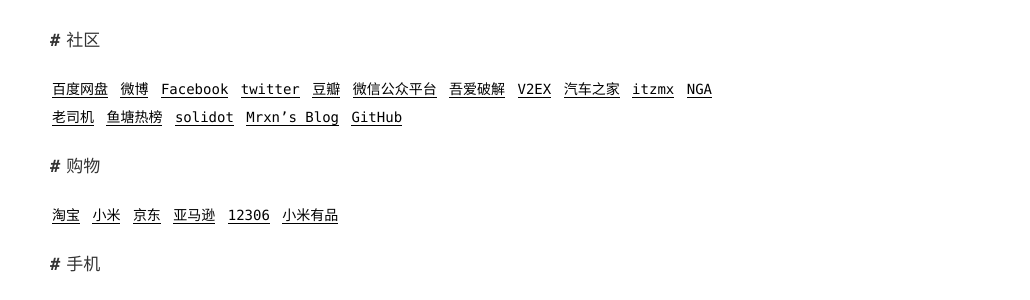
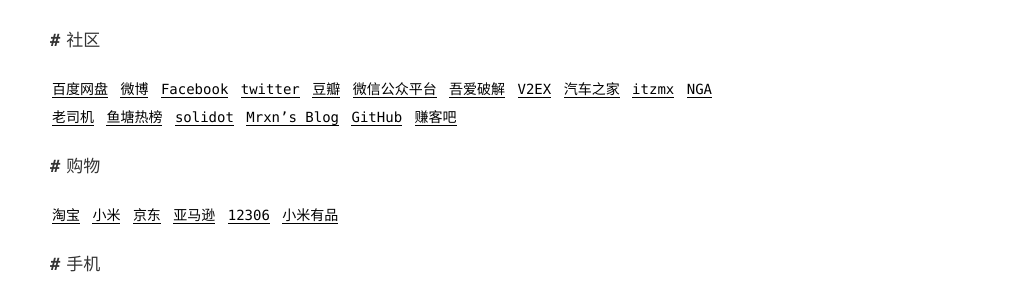
Before and after one commit to admans/admans.github.io, a Jekyll site: the page built from pages/navi.md, in a window 1280 px wide. Shown: the part 151-451 px from the top of the page, without its empty margins (250-1280 px from the left). Built offline with Jekyll 4.4.1, drawn with Linux system fonts in a browser that asks for light colours.

Commit message:
Update navi.md
新增“赚客吧”

```diff
--- a/pages/navi.md
+++ b/pages/navi.md
@@ -5,7 +5,7 @@ title: 导航
 
 ## 社区
 
-[百度网盘](https://pan.baidu.com/ "百度网盘") [微博](https://weibo.com/ "微博") [Facebook](https://www.facebook.com/ "Facebook") [twitter](https://twitter.com/ "twitter") [豆瓣](https://www.douban.com/ "豆瓣") [微信公众平台](https://mp.weixin.qq.com/ "微信公众平台") [吾爱破解](https://www.52pojie.cn/ "吾爱破解") [V2EX](https://v2ex.com/ "V2EX") [汽车之家](https://www.autohome.com.cn/ "汽车之家") [itzmx](http://bbs.itzmx.com/ "itzmx") [NGA](https://bbs.nga.cn/ "NGA") [老司机](https://www.laosiji.com/ "老司机") [鱼塘热榜](https://mo.fish/ "鱼塘热榜") [solidot](https://www.solidot.org/ "solidot") [Mrxn's Blog](https://mrxn.net/ "Mrxn's Blog") [GitHub](https://github.com/ "GitHub")
+[百度网盘](https://pan.baidu.com/ "百度网盘") [微博](https://weibo.com/ "微博") [Facebook](https://www.facebook.com/ "Facebook") [twitter](https://twitter.com/ "twitter") [豆瓣](https://www.douban.com/ "豆瓣") [微信公众平台](https://mp.weixin.qq.com/ "微信公众平台") [吾爱破解](https://www.52pojie.cn/ "吾爱破解") [V2EX](https://v2ex.com/ "V2EX") [汽车之家](https://www.autohome.com.cn/ "汽车之家") [itzmx](http://bbs.itzmx.com/ "itzmx") [NGA](https://bbs.nga.cn/ "NGA") [老司机](https://www.laosiji.com/ "老司机") [鱼塘热榜](https://mo.fish/ "鱼塘热榜") [solidot](https://www.solidot.org/ "solidot") [Mrxn's Blog](https://mrxn.net/ "Mrxn's Blog") [GitHub](https://github.com/ "GitHub") [赚客吧](http://www.zuanke8.com/ "赚客吧")
 
 ## 购物
 
```
